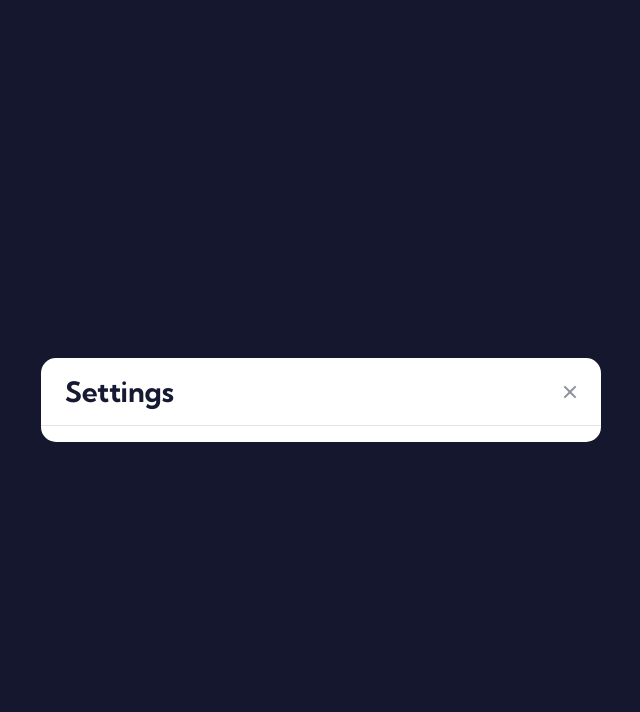
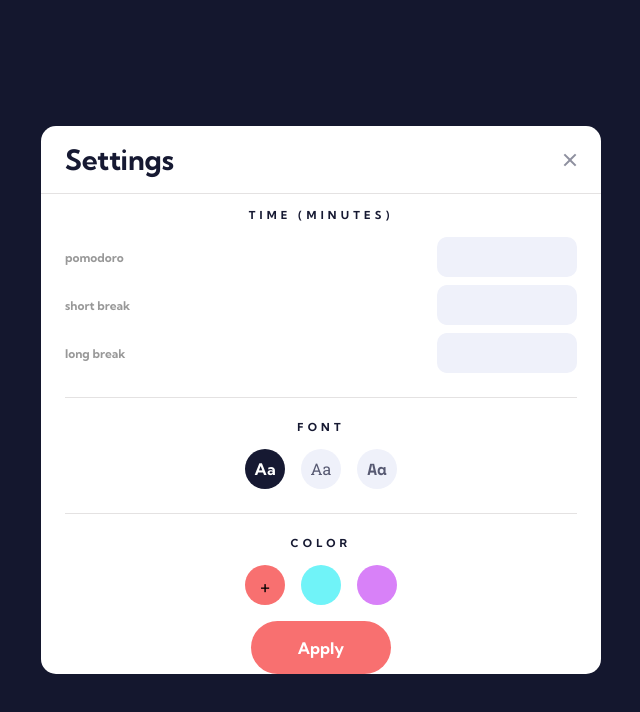
Before and after one commit to g-akca/pomodoro-app, a React (Vite) app: page / in a window 1280 px wide. Both pictures are taken after a click on the button 640 px from the left and 605 px from the top of the page. Shown: the top 712 px of the page, without its empty margins (319-959 px from the left). Built offline with nearby package versions, Linux system fonts and the light colour scheme.

Commit message:
Add initial SettingsModal structure and styles

```diff
--- a/src/components/SettingsModal.jsx
+++ b/src/components/SettingsModal.jsx
@@ -12,9 +12,75 @@ function SettingsModal({ closeModal }) {
           </button>
         </div>
 
-        <div>
+        <div className="px-6">
+          <div className="pb-6 border-b border-grey-200 flex flex-col gap-4">
+            <h2 className="text-blue-900 font-bold text-[11px] leading-[100%] tracking-[4.23px] uppercase text-center">Time (Minutes)</h2>
 
+            <div className="flex flex-col gap-2">
+              <div className="flex justify-between items-center">
+                <label for="pomodoro" className="opacity-40 lowercase font-bold">Pomodoro</label>
+
+                <input type="number" className="w-35 h-10 px-4 bg-blue-50 rounded-[10px] text-[13px] leading-base tracking-[3px] font-bold" />
+              </div>
+
+              <div className="flex justify-between items-center">
+                <label for="pomodoro" className="opacity-40 lowercase font-bold">Short break</label>
+
+                <input type="number" className="w-35 h-10 px-4 bg-blue-50 rounded-[10px] text-[13px] leading-base tracking-[3px] font-bold" />
+              </div>
+
+              <div className="flex justify-between items-center">
+                <label for="pomodoro" className="opacity-40 lowercase font-bold">Long break</label>
+
+                <input type="number" className="w-35 h-10 px-4 bg-blue-50 rounded-[10px] text-[13px] leading-base tracking-[3px] font-bold" />
+              </div>
+            </div>
+          </div>
+
+          <div className="py-6 border-b border-grey-200 flex flex-col gap-4">
+            <h2 className="text-blue-900 font-bold text-[11px] leading-[100%] tracking-[4.23px] uppercase text-center">Font</h2>
+
+            <div className="flex gap-4 justify-center text-[16px] leading-[100%] text-blue-850/73">
+              <label className="w-10 aspect-square rounded-full flex justify-center items-center bg-blue-50 font-sans font-bold has-checked:bg-blue-900 has-checked:text-white">
+                <input type="radio" name="font" value="sans" className="hidden" defaultChecked />
+                <p>Aa</p>
+              </label>
+
+              <label className="w-10 aspect-square rounded-full flex justify-center items-center bg-blue-50 font-serif has-checked:bg-blue-900 has-checked:text-white">
+                <input type="radio" name="font" value="serif" className="hidden" />
+                <p>Aa</p>
+              </label>
+
+              <label className="w-10 aspect-square rounded-full flex justify-center items-center bg-blue-50 font-mono font-bold has-checked:bg-blue-900 has-checked:text-white">
+                <input type="radio" name="font" value="mono" className="hidden" />
+                <p>Aa</p>
+              </label>
+            </div>
+          </div>
+
+          <div className="pt-6 flex flex-col gap-4">
+            <h2 className="text-blue-900 font-bold text-[11px] leading-[100%] tracking-[4.23px] uppercase text-center">Color</h2>
+
+            <div className="flex gap-4 justify-center">
+              <label className="w-10 aspect-square rounded-full flex justify-center items-center bg-red-400">
+                <input type="radio" name="color" value="red" className="hidden peer" defaultChecked />
+                <p className="hidden peer-checked:block text-[20px]">+</p>
+              </label>
+
+              <label className="w-10 aspect-square rounded-full flex justify-center items-center bg-cyan-300">
+                <input type="radio" name="color" value="cyan" className="hidden peer" />
+                <p className="hidden peer-checked:block text-[20px]">+</p>
+              </label>
+
+              <label className="w-10 aspect-square rounded-full flex justify-center items-center bg-purple-400">
+                <input type="radio" name="color" value="purple" className="hidden peer" />
+                <p className="hidden peer-checked:block text-[20px]">+</p>
+              </label>
+            </div>
+          </div>
         </div>
+
+        <button type="button" className="bg-red-400 text-white text-[16px] leading-base font-bold w-35 h-13.25 self-center rounded-[26.5px]">Apply</button>
       </div>
     </div>
   )
```
